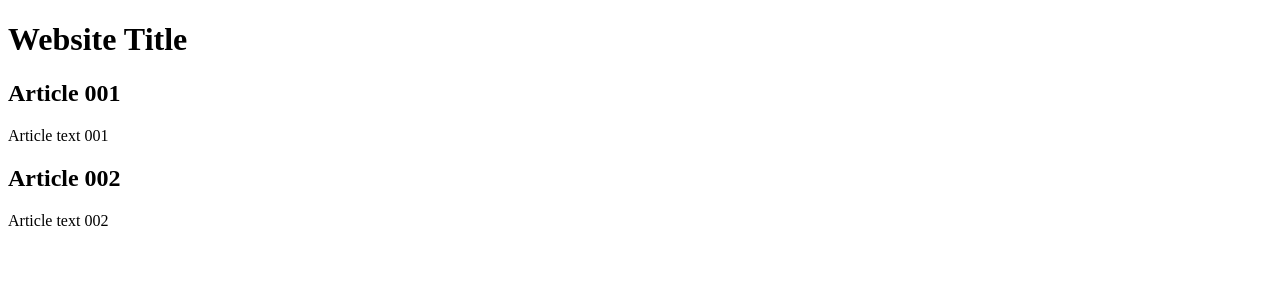
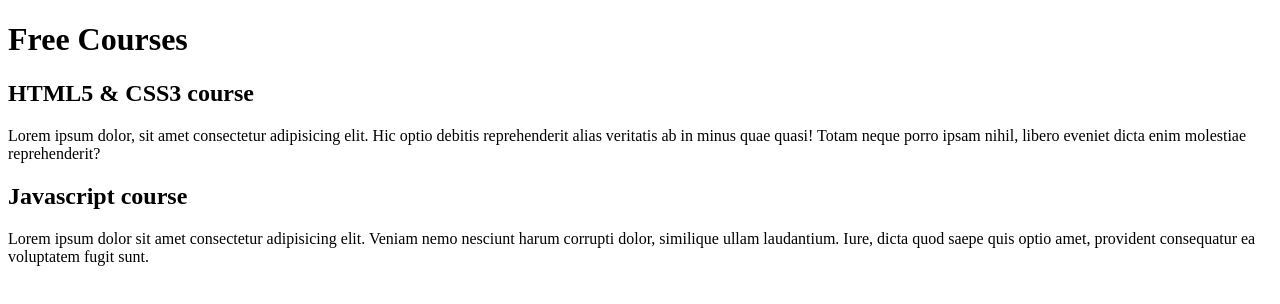
Before and after one commit to teteUser/testingBranches, a plain HTML site: page index.html in a window 1280 px wide. Drawn offline with Linux system fonts and the light colour scheme.

Commit message:
Update index.html

```diff
--- a/index.html
+++ b/index.html
@@ -9,15 +9,15 @@
 <body>
     <main>
         <header>
-            <h1>Website Title</h1>
+            <h1>Free Courses</h1>
         </header>
         <article>
-            <h2>Article 001</h2>
-            <p>Article text 001</p>
+            <h2>HTML5 & CSS3 course</h2>
+            <p>Lorem ipsum dolor, sit amet consectetur adipisicing elit. Hic optio debitis reprehenderit alias veritatis ab in minus quae quasi! Totam neque porro ipsam nihil, libero eveniet dicta enim molestiae reprehenderit?</p>
         </article>
         <article>
-            <h2>Article 002</h2>
-            <p>Article text 002</p>
+            <h2>Javascript course</h2>
+            <p>Lorem ipsum dolor sit amet consectetur adipisicing elit. Veniam nemo nesciunt harum corrupti dolor, similique ullam laudantium. Iure, dicta quod saepe quis optio amet, provident consequatur ea voluptatem fugit sunt.</p>
         </article>
 
     </main>
```
